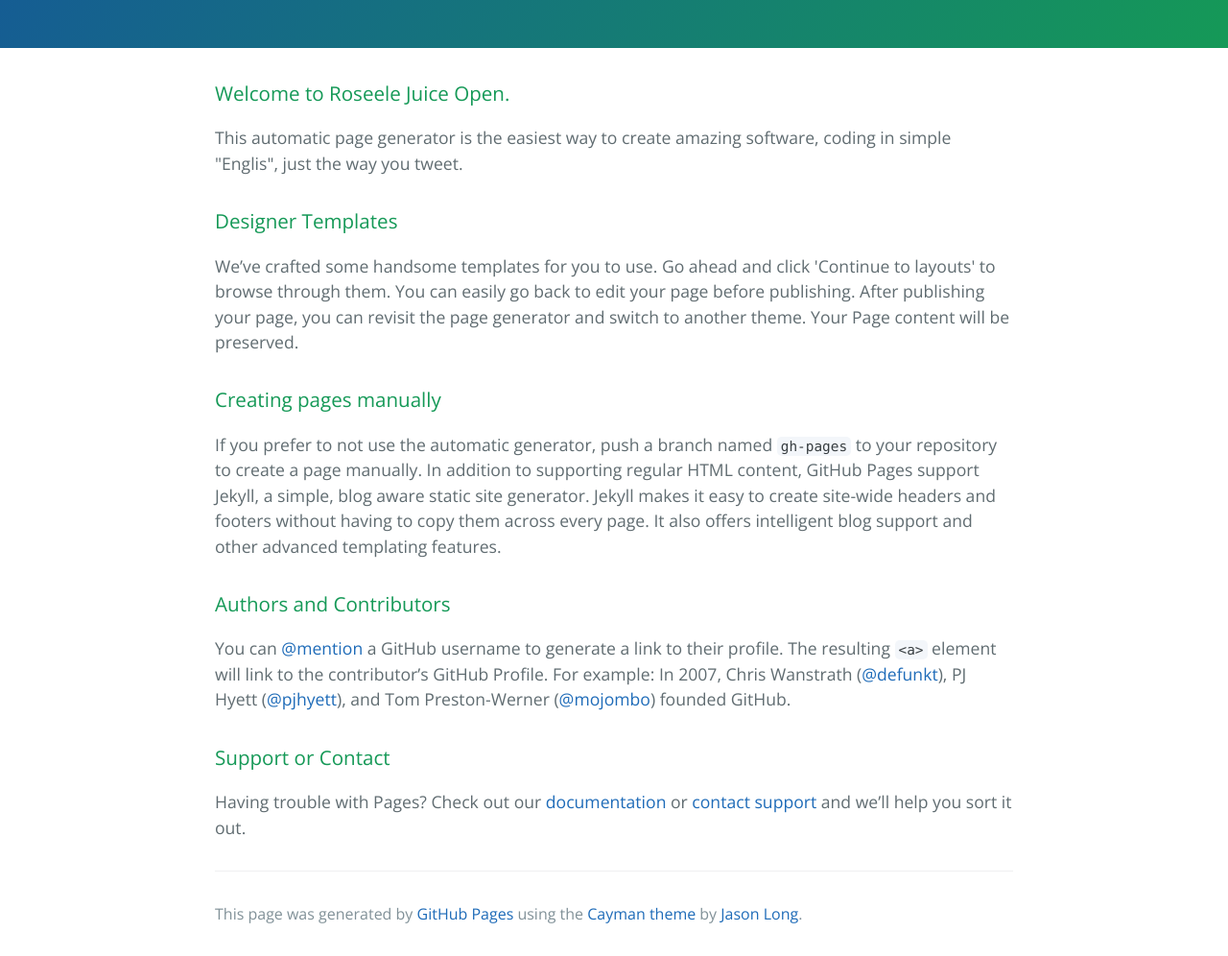
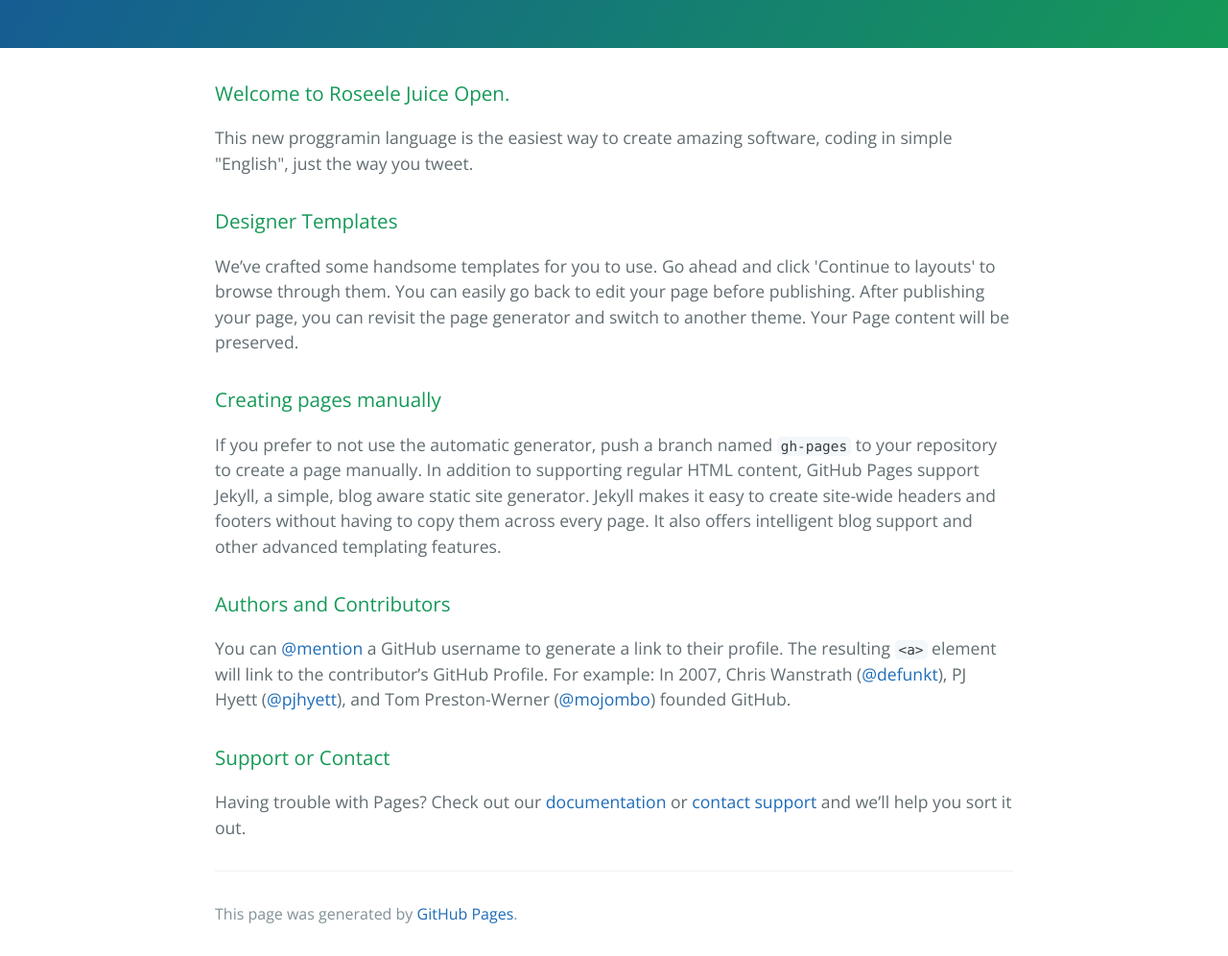
Before and after one commit to Roselle-Juice/Roselle-Juice.github.io, a plain HTML site: page index.html in a window 1280 px wide. Shown: the part 220-1216 px from the top of the page at 96% size. Drawn offline with nearby package versions, Linux system fonts and the light colour scheme.

Commit message:
Update index.html

```diff
--- a/index.html
+++ b/index.html
@@ -19,7 +19,7 @@
       <h3>
 <a id="welcome-to-github-pages" class="anchor" href="#welcome-to-github-pages" aria-hidden="true"><span class="octicon octicon-link"></span></a>Welcome to Roseele Juice Open.</h3>
 
-<p>This automatic page generator is the easiest way to create amazing software, coding in simple "Englis", just the way you tweet.</p>
+<p>This new proggramin language is the easiest way to create amazing software, coding in simple "English", just the way you tweet.</p>
 
 <h3>
 <a id="designer-templates" class="anchor" href="#designer-templates" aria-hidden="true"><span class="octicon octicon-link"></span></a>Designer Templates</h3>
@@ -43,7 +43,7 @@
 
       <footer class="site-footer">
 
-        <span class="site-footer-credits">This page was generated by <a href="https://pages.github.com">GitHub Pages</a> using the <a href="https://github.com/jasonlong/cayman-theme">Cayman theme</a> by <a href="https://twitter.com/jasonlong">Jason Long</a>.</span>
+        <span class="site-footer-credits">This page was generated by <a href="https://pages.github.com">GitHub Pages</a>.</span>
       </footer>
 
     </section>
```
